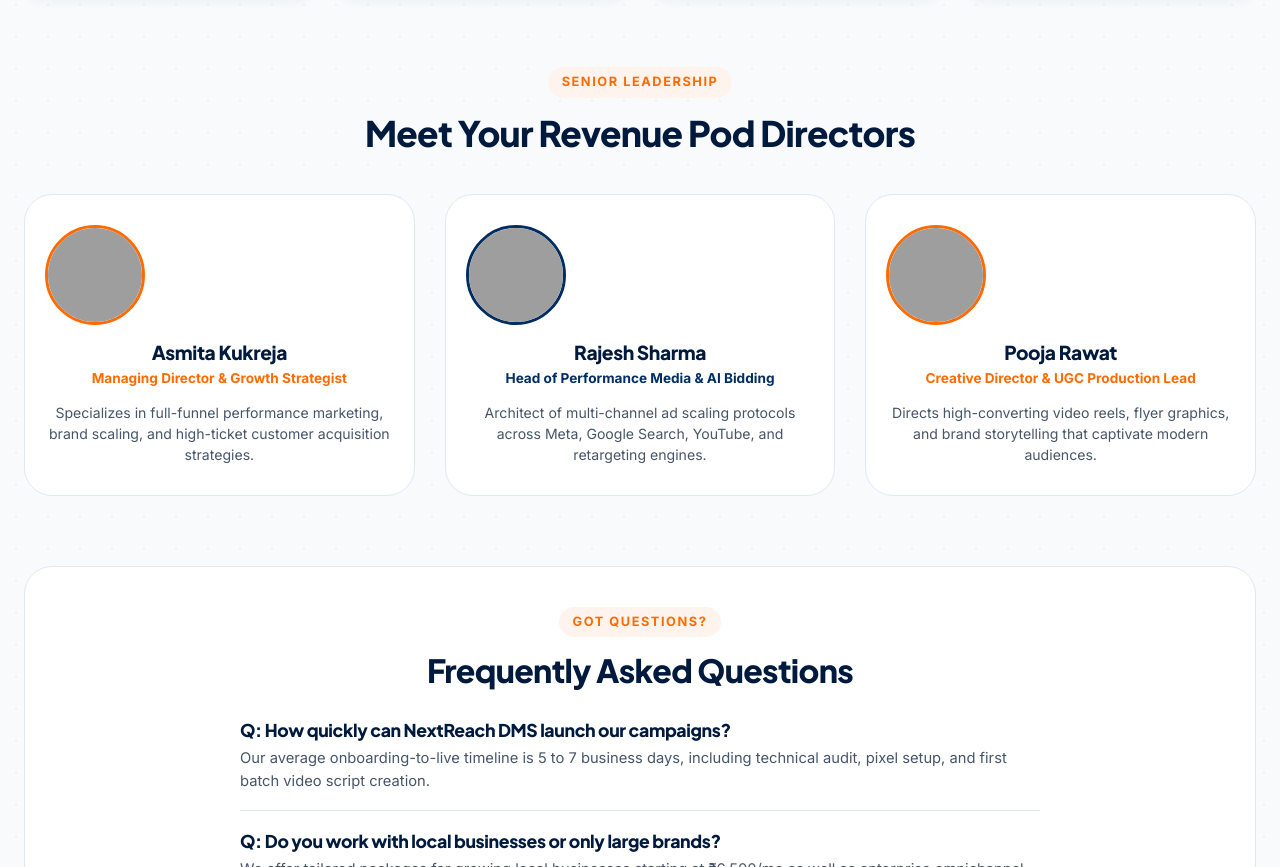
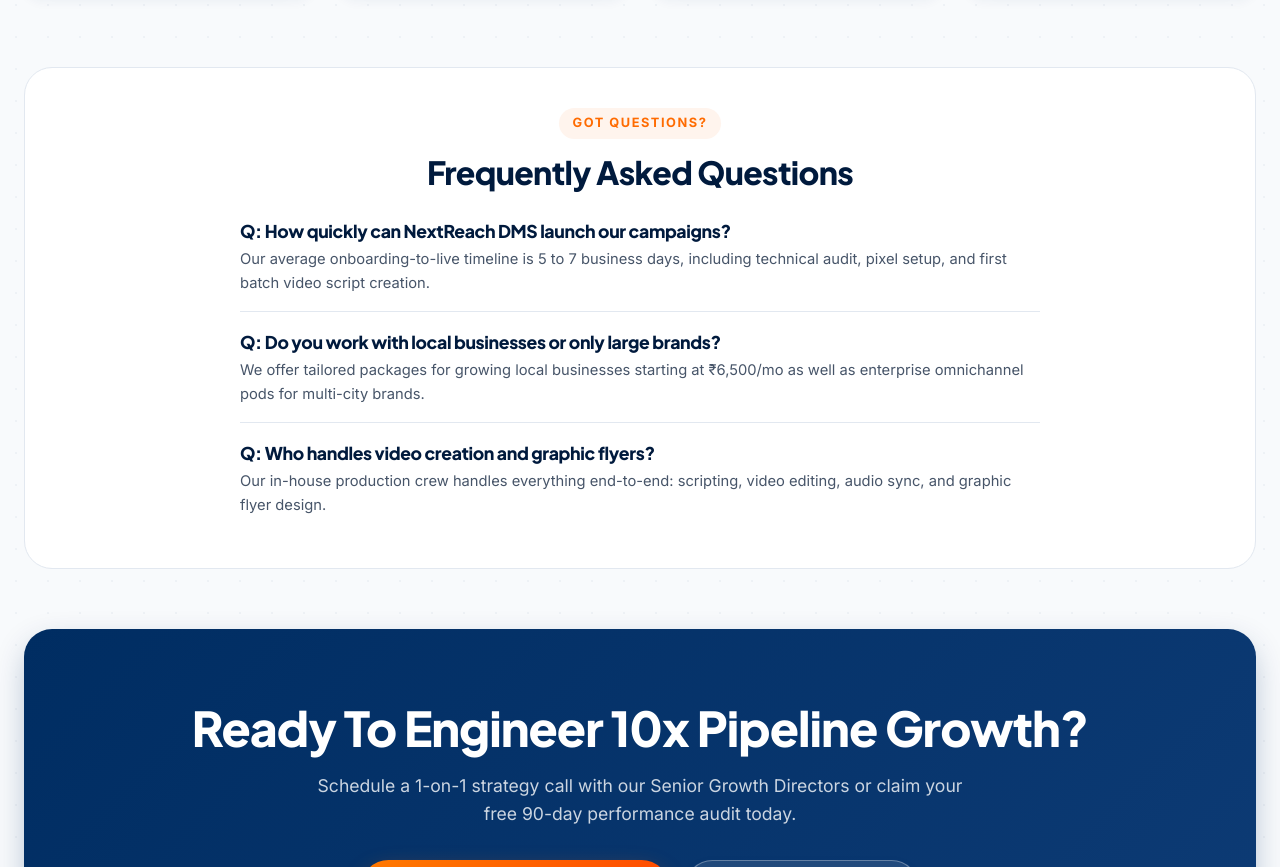
Before and after one commit to Asmitakukreja18/nextreachdms, a plain HTML site: page about.html in a window 1280 px wide. Shown: the part 2155-3022 px from the top of the page. Drawn offline with nearby package versions, Linux system fonts and the light colour scheme; grey boxes are pictures that could not be loaded.

Commit message:
fix: remove Senior Leadership section from about page

```diff
--- a/about.html
+++ b/about.html
@@ -231,36 +231,7 @@
       </div>
     </div>
 
-    <!-- Section 4: Leadership Team -->
-    <div style="margin-bottom: 70px;">
-      <div style="text-align: center; margin-bottom: 40px;">
-        <span class="section-tag">Senior Leadership</span>
-        <h2 style="font-size: 2.2rem; font-weight: 800; color: var(--nr-navy-deep);">Meet Your Revenue Pod Directors</h2>
-      </div>
 
-      <div style="display: grid; grid-template-columns: repeat(3, 1fr); gap: 30px;" class="team-grid">
-        <div style="background: #ffffff; border: 1.5px solid var(--border-subtle); border-radius: var(--radius-xl); overflow: hidden; text-align: center; padding: 30px 20px;">
-          <img src="https://images.unsplash.com/photo-1573496359142-b8d87734a5a2?w=300&amp;h=300&amp;fit=crop&amp;crop=faces" alt="Asmita Kukreja" style="width: 100px; height: 100px; border-radius: 50%; object-fit: cover; margin-bottom: 16px; border: 3px solid var(--nr-orange-main);">
-          <h3 style="font-size: 1.2rem; font-weight: 800; color: var(--nr-navy-deep); margin-bottom: 4px;">Asmita Kukreja</h3>
-          <div style="font-size: 0.85rem; font-weight: 700; color: var(--nr-orange-main); margin-bottom: 12px;">Managing Director &amp; Growth Strategist</div>
-          <p style="font-size: 0.88rem; color: var(--text-muted); line-height: 1.5;">Specializes in full-funnel performance marketing, brand scaling, and high-ticket customer acquisition strategies.</p>
-        </div>
-
-        <div style="background: #ffffff; border: 1.5px solid var(--border-subtle); border-radius: var(--radius-xl); overflow: hidden; text-align: center; padding: 30px 20px;">
-          <img src="https://images.unsplash.com/photo-1507003211169-0a1dd7228f2d?w=300&amp;h=300&amp;fit=crop&amp;crop=faces" alt="Rajesh Sharma" style="width: 100px; height: 100px; border-radius: 50%; object-fit: cover; margin-bottom: 16px; border: 3px solid var(--nr-navy-main);">
-          <h3 style="font-size: 1.2rem; font-weight: 800; color: var(--nr-navy-deep); margin-bottom: 4px;">Rajesh Sharma</h3>
-          <div style="font-size: 0.85rem; font-weight: 700; color: var(--nr-navy-main); margin-bottom: 12px;">Head of Performance Media &amp; AI Bidding</div>
-          <p style="font-size: 0.88rem; color: var(--text-muted); line-height: 1.5;">Architect of multi-channel ad scaling protocols across Meta, Google Search, YouTube, and retargeting engines.</p>
-        </div>
-
-        <div style="background: #ffffff; border: 1.5px solid var(--border-subtle); border-radius: var(--radius-xl); overflow: hidden; text-align: center; padding: 30px 20px;">
-          <img src="https://images.unsplash.com/photo-1534528741775-53994a69daeb?w=300&amp;h=300&amp;fit=crop&amp;crop=faces" alt="Pooja Rawat" style="width: 100px; height: 100px; border-radius: 50%; object-fit: cover; margin-bottom: 16px; border: 3px solid var(--nr-orange-main);">
-          <h3 style="font-size: 1.2rem; font-weight: 800; color: var(--nr-navy-deep); margin-bottom: 4px;">Pooja Rawat</h3>
-          <div style="font-size: 0.85rem; font-weight: 700; color: var(--nr-orange-main); margin-bottom: 12px;">Creative Director &amp; UGC Production Lead</div>
-          <p style="font-size: 0.88rem; color: var(--text-muted); line-height: 1.5;">Directs high-converting video reels, flyer graphics, and brand storytelling that captivate modern audiences.</p>
-        </div>
-      </div>
-    </div>
 
     <!-- Section 5: Frequently Asked Questions -->
     <div style="background: #ffffff; border: 1.5px solid var(--border-subtle); border-radius: var(--radius-xl); padding: 40px; margin-bottom: 60px;">
```
